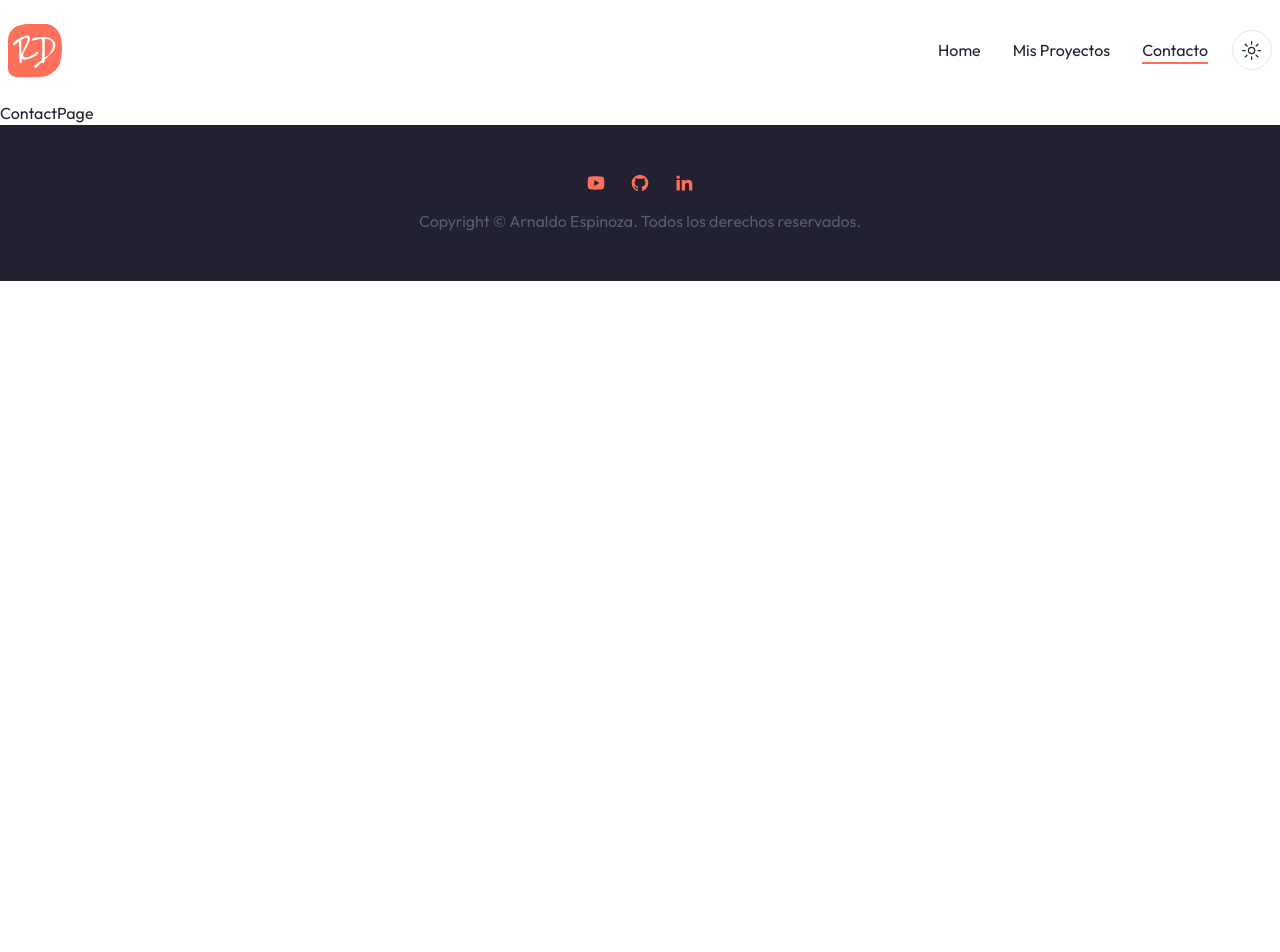
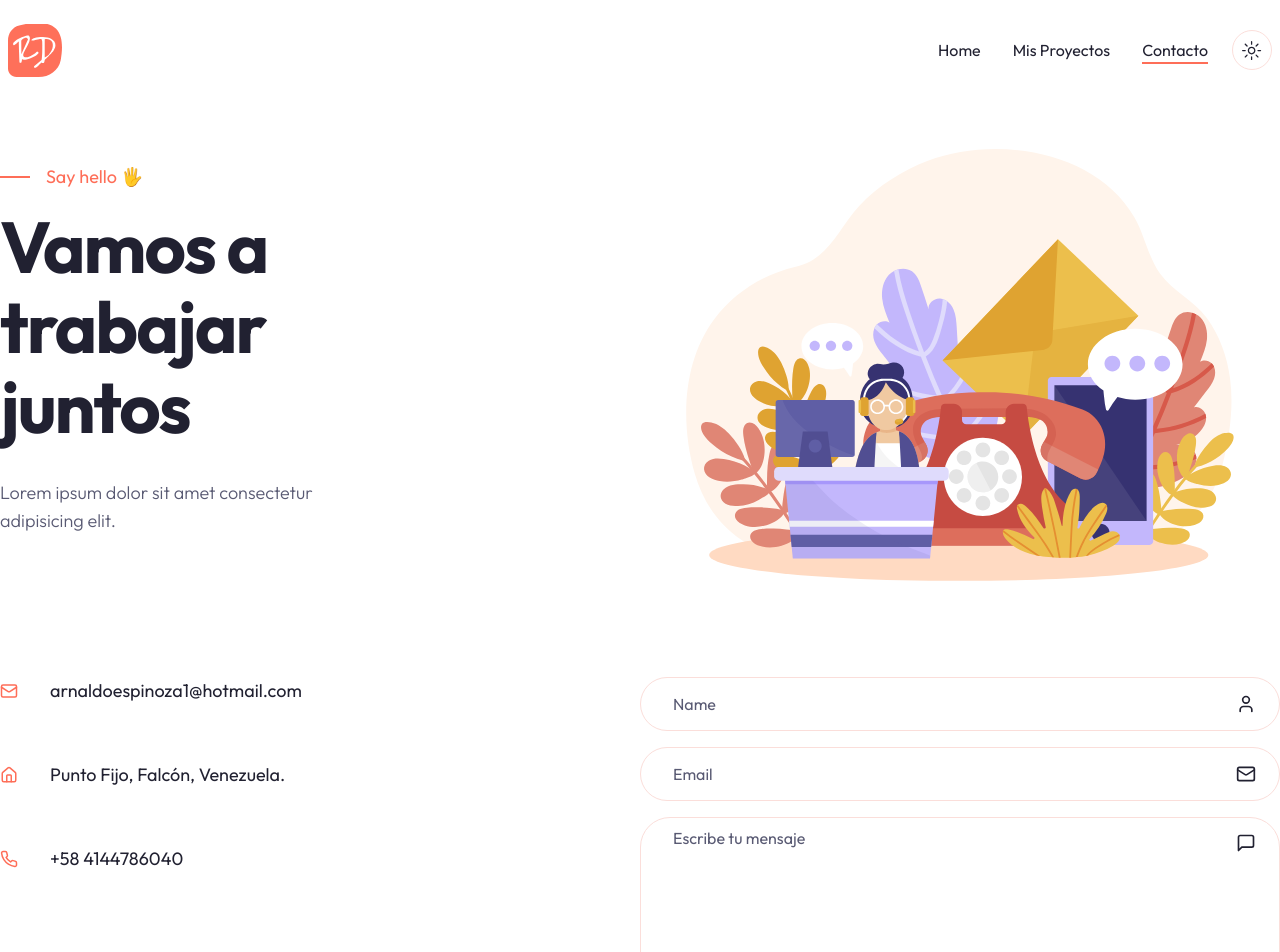
Before and after one commit to arnaldo16763695/portfolio2, a Next.js app: page /contact in a window 1280 px wide. Shown: the top 952 px of the page. Before the commit the page ends 800 px from the top, so only its background shows below. Built offline with nearby package versions, Linux system fonts and the light colour scheme.

Commit message:
this commit init the contact component

```diff
--- a/app/contact/page.jsx
+++ b/app/contact/page.jsx
@@ -1,9 +1,55 @@
-import React from 'react'
+import Form from "@/components/Form";
+import { MailIcon, HomeIcon, PhoneCall, PhoneIcon } from "lucide-react";
 
 const ContactPage = () => {
   return (
-    <div>ContactPage</div>
-  )
-}
+    <section>
+      <div className="container mx-auto">
+        {/* text illustrations  */}
+        <div className="grid xl:grid-cols-2 pt-12 xl:h-[480px] mb-6 xl:mb-24">
+          {/* text  */}
 
-export default ContactPage
+          <div className="flex flex-col justify-center">
+            <div className="flex items-center gap-x-4 text-primary text-lg mb-4">
+              <span className="w-[30px] h-[2px] bg-primary "></span>
+              Say hello 🖐
+            </div>
+            <h1 className="h1 max-w-md mb-8">Vamos a trabajar juntos</h1>
+            <p className="subtitle max-w-[400px]">
+              Lorem ipsum dolor sit amet consectetur adipisicing elit.{" "}
+            </p>
+          </div>
+          {/* illustration */}
+          <div className="hidden xl:flex w-full bg-contact_illustration_light     dark:bg-contact_illustration_dark bg-contain bg-top bg-no-repeat"></div>
+        </div>
+
+        {/* info text & form   */}
+        <div className="grid xl:grid-cols-2 mb-24 xl:mb-32">
+          {/* info text  */}
+
+          <div className="flex flex-col gap-y-4 xl:gap-y-14 mb-12 xl:mb-24 text-base xl:text-lg">
+            {/* mail  */}
+
+            <div className="flex items-center gap-x-8">
+              <MailIcon size={18} className="text-primary" />
+              <div>arnaldoespinoza1@hotmail.com</div>
+            </div>
+            <div className="flex items-center gap-x-8">
+              <HomeIcon size={18} className="text-primary" />
+              <div>Punto Fijo, Falcón, Venezuela.</div>
+            </div>
+            <div className="flex items-center gap-x-8">
+              <PhoneIcon size={18} className="text-primary" />
+              <div>+58 4144786040</div>
+            </div>
+          </div>
+          <div>
+            <Form />
+          </div>
+        </div>
+      </div>
+    </section>
+  );
+};
+
+export default ContactPage;
--- /dev/null
+++ b/components/Form.jsx
@@ -0,0 +1,34 @@
+"use client";
+
+import { Button } from "@/components/ui/button";
+import { Input } from "@/components/ui/input";
+import { Textarea } from "@/components/ui/textarea";
+import { User, MailIcon, ArrowRightIcon, MessageSquare } from "lucide-react";
+
+const Form = () => {
+  return (
+    <form className="flex flex-col gap-y-4">
+      {/* input  */}
+      <div className="relative flex items-center">
+        <Input type='name' id='name' placeholder='Name' />
+        <User className="absolute right-6" size={20} />
+      </div>
+      {/* input  */}
+      <div className="relative flex items-center">
+        <Input type='email' id='email' placeholder='Email' />
+        <MailIcon className="absolute right-6" size={20} />
+      </div>
+      {/* textarea  */}
+      <div className="relative flex items-center">
+        <Textarea  placeholder='Escribe tu mensaje' />
+        <MessageSquare className="absolute top-4 right-6" size={20} />
+      </div>
+      <Button className='flex items-center max-w-[166px] gap-x-1'>Enviar
+        <ArrowRightIcon size={20}/>
+      </Button>
+
+    </form>
+  );
+};
+
+export default Form;
--- a/components/ui/input.jsx
+++ b/components/ui/input.jsx
@@ -7,7 +7,7 @@
     (<input
       type={type}
       className={cn(
-        "flex h-10 w-full rounded-md border border-input bg-background px-3 py-2 text-sm ring-offset-background file:border-0 file:bg-transparent file:text-sm file:font-medium placeholder:text-muted-foreground focus-visible:outline-none focus-visible:ring-2 focus-visible:ring-ring focus-visible:ring-offset-2 disabled:cursor-not-allowed disabled:opacity-50",
+        "flex h-[54px] w-full rounded-full border border-input bg-background px-8 py-2 text-base ring-offset-background file:border-0 file:bg-transparent file:text-sm file:font-medium placeholder:text-muted-foreground focus-visible:outline-none focus-visible:ring-2 focus-visible:ring-ring focus-visible:ring-offset-2 disabled:cursor-not-allowed disabled:opacity-50",
         className
       )}
       ref={ref}
--- a/components/ui/textarea.jsx
+++ b/components/ui/textarea.jsx
@@ -6,7 +6,7 @@
   return (
     (<textarea
       className={cn(
-        "flex min-h-[80px] w-full rounded-md border border-input bg-background px-3 py-2 text-sm ring-offset-background placeholder:text-muted-foreground focus-visible:outline-none focus-visible:ring-2 focus-visible:ring-ring focus-visible:ring-offset-2 disabled:cursor-not-allowed disabled:opacity-50",
+        "flex min-h-[180px] w-full rounded-[30px] border border-input bg-background px-8 py-2 text-base ring-offset-background placeholder:text-muted-foreground focus-visible:outline-none focus-visible:ring-2 focus-visible:ring-ring focus-visible:ring-offset-2 disabled:cursor-not-allowed disabled:opacity-50",
         className
       )}
       ref={ref}
--- a/package.json
+++ b/package.json
@@ -32,7 +32,10 @@
     "zod": "^3.23.8"
   },
   "devDependencies": {
+    "@types/node": "22.7.2",
+    "@types/react": "18.3.9",
     "postcss": "^8",
-    "tailwindcss": "^3.4.1"
+    "tailwindcss": "^3.4.1",
+    "typescript": "5.6.2"
   }
 }
--- a/tailwind.config.js
+++ b/tailwind.config.js
@@ -73,6 +73,8 @@
 			dots_dark: 'url(/dots-dark.svg)',
 			work_project_bg_light: 'url(/work/project-bg-light.png)',
 			work_project_bg_dark: 'url(/work/project-bg-dark.png)',
+			contact_illustration_light: 'url(/contact/illustration-light.svg)',
+			contact_illustration_dark: 'url(/contact/illustration-dark.svg)',
 		}
   	}
   },
```
Also changed, not shown: tsconfig.json (added, +34 -0 lines), 1 other file (tests, documents, lock files or other folders).
